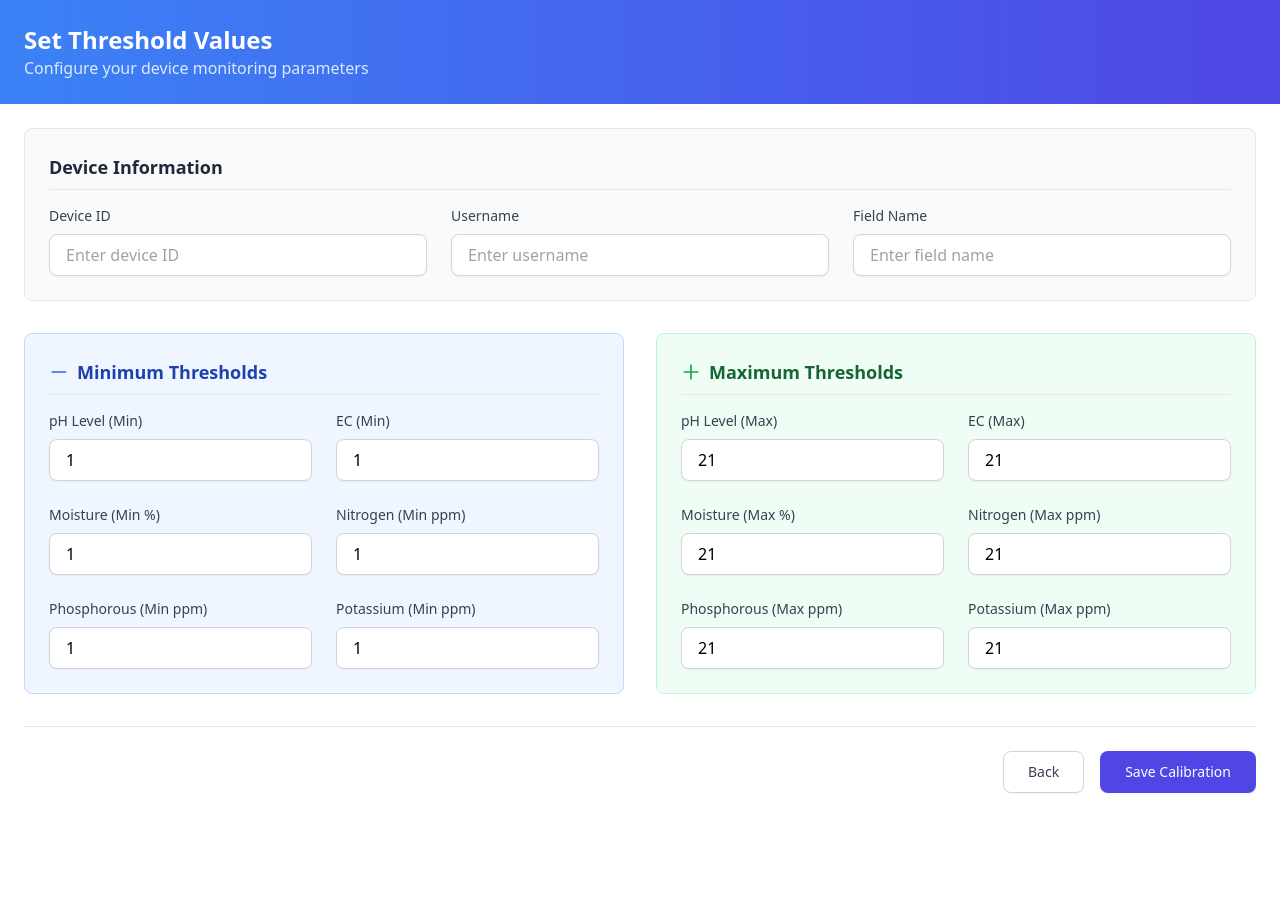
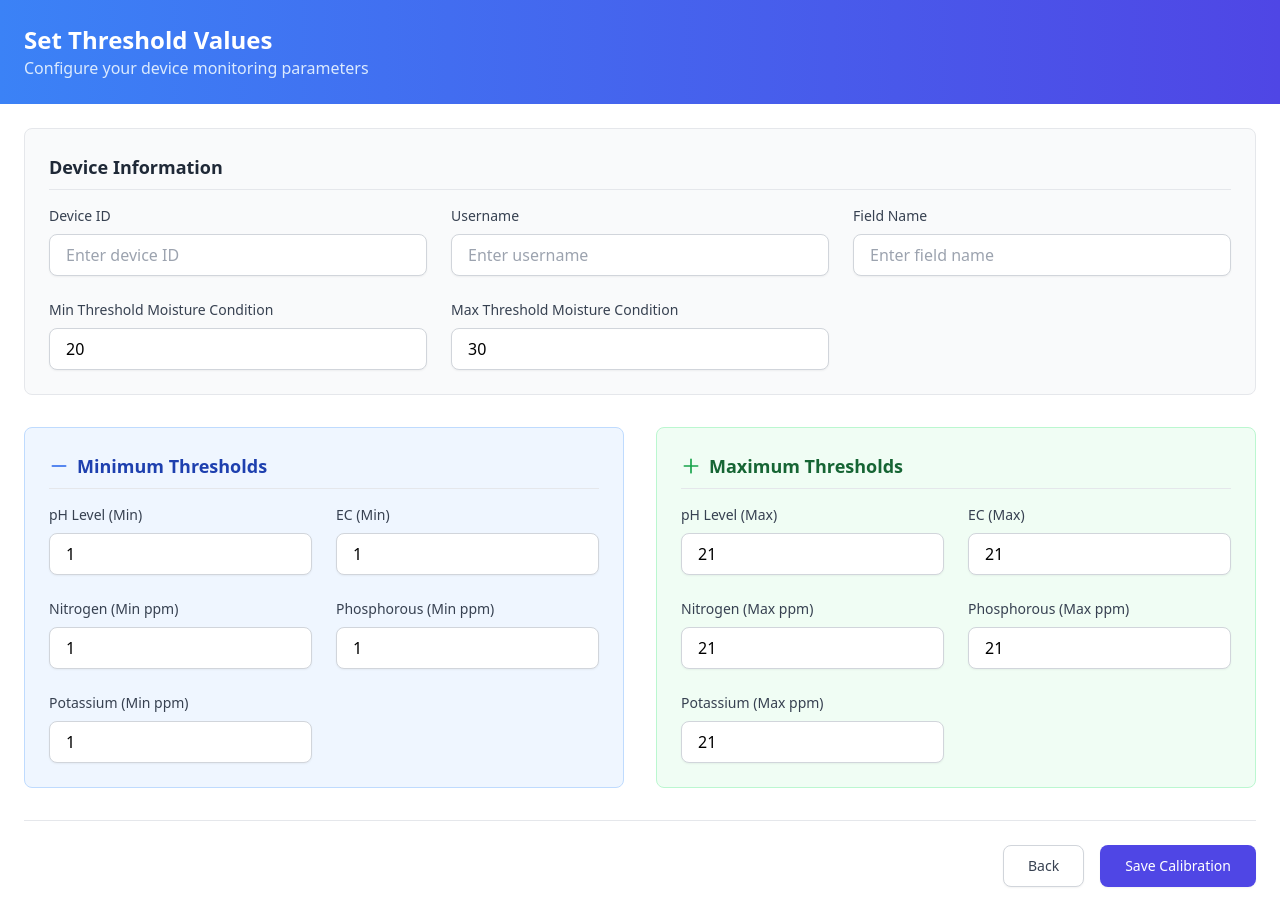
Before and after one commit to SYEDMUSAB125/geofencing-dashboard, a Next.js app: page /adddevice in a window 1280 px wide. Before the commit the page ends 817 px from the top, so only its background shows below. Built offline with nearby package versions, Linux system fonts and the light colour scheme.

Commit message:
feat: update moisture threshold fields with new min/max values and add input fields for user input

```diff
--- a/src/app/adddevice/page.jsx
+++ b/src/app/adddevice/page.jsx
@@ -20,7 +20,7 @@
     // Least Threshold values
     ph_level_min: 1,
     ec_min: 1,
-    moisture_min: 1,
+    moisture_min: 20,
     nitrogen_min: 1,
     phosphorous_min: 1,
     potassium_min: 1,
@@ -28,7 +28,7 @@
     // Greater Threshold values
     ph_level_max: 21,
     ec_max: 21,
-    moisture_max: 21,
+    moisture_max: 30,
     nitrogen_max: 21,
     phosphorous_max: 21,
     potassium_max: 21,
@@ -89,7 +89,7 @@
         fieldname: "",
         ph_level_min: 1,
         ec_min: 1,
-        moisture_min: 1,
+        moisture_min: 20,
         nitrogen_min: 1,
         phosphorous_min: 1,
         potassium_min: 1,
@@ -105,7 +105,7 @@
       setError(err.message || 'Failed to save calibration data');
 
       // Show error alert
-      await MySwal.fire({
+      await Swal.fire({
         title: 'Error!',
         text: err.message || 'Failed to save calibration data',
         icon: 'error',
@@ -169,6 +169,28 @@
                 placeholder="Enter field name"
               />
             </div>
+            <div className="form-group">
+              <label className="block text-sm font-medium text-gray-700 mb-2">Min Threshold Moisture Condition</label>
+              <input
+                type="text"
+                name="moisture_min"
+                value={formData.moisture_min}
+                onChange={handleChange}
+                className="w-full px-4 py-2 border border-gray-300 rounded-lg shadow-sm focus:outline-none focus:ring-2 focus:ring-indigo-500 focus:border-indigo-500"
+                placeholder="Enter field name"
+              />
+            </div>
+            <div className="form-group">
+              <label className="block text-sm font-medium text-gray-700 mb-2">Max Threshold Moisture Condition</label>
+              <input
+                type="text"
+                name="moisture_max"
+                value={formData.moisture_max}
+                onChange={handleChange}
+                className="w-full px-4 py-2 border border-gray-300 rounded-lg shadow-sm focus:outline-none focus:ring-2 focus:ring-indigo-500 focus:border-indigo-500"
+                placeholder="Enter field name"
+              />
+            </div>
           </div>
         </div>
 
@@ -186,7 +208,6 @@
               {[
                 { label: "pH Level (Min)", name: "ph_level_min", min: 0,  step: 1 },
                 { label: "EC (Min)", name: "ec_min", min: 0, step: 1 },
-                { label: "Moisture (Min %)", name: "moisture_min", min: 0,  step: 1 },
                 { label: "Nitrogen (Min ppm)", name: "nitrogen_min", min: 0, step: 1 },
                 { label: "Phosphorous (Min ppm)", name: "phosphorous_min", min: 0, step: 1 },
                 { label: "Potassium (Min ppm)", name: "potassium_min", min: 0, step: 1 },
@@ -220,7 +241,6 @@
               {[
                 { label: "pH Level (Max)", name: "ph_level_max", min: 0,  step: 1 },
                 { label: "EC (Max)", name: "ec_max", min: 0, step: 1 },
-                { label: "Moisture (Max %)", name: "moisture_max", min: 0,  step: 1 },
                 { label: "Nitrogen (Max ppm)", name: "nitrogen_max", min: 0, step: 1 },
                 { label: "Phosphorous (Max ppm)", name: "phosphorous_max", min: 0, step: 1 },
                 { label: "Potassium (Max ppm)", name: "potassium_max", min: 0, step: 1 },
```
